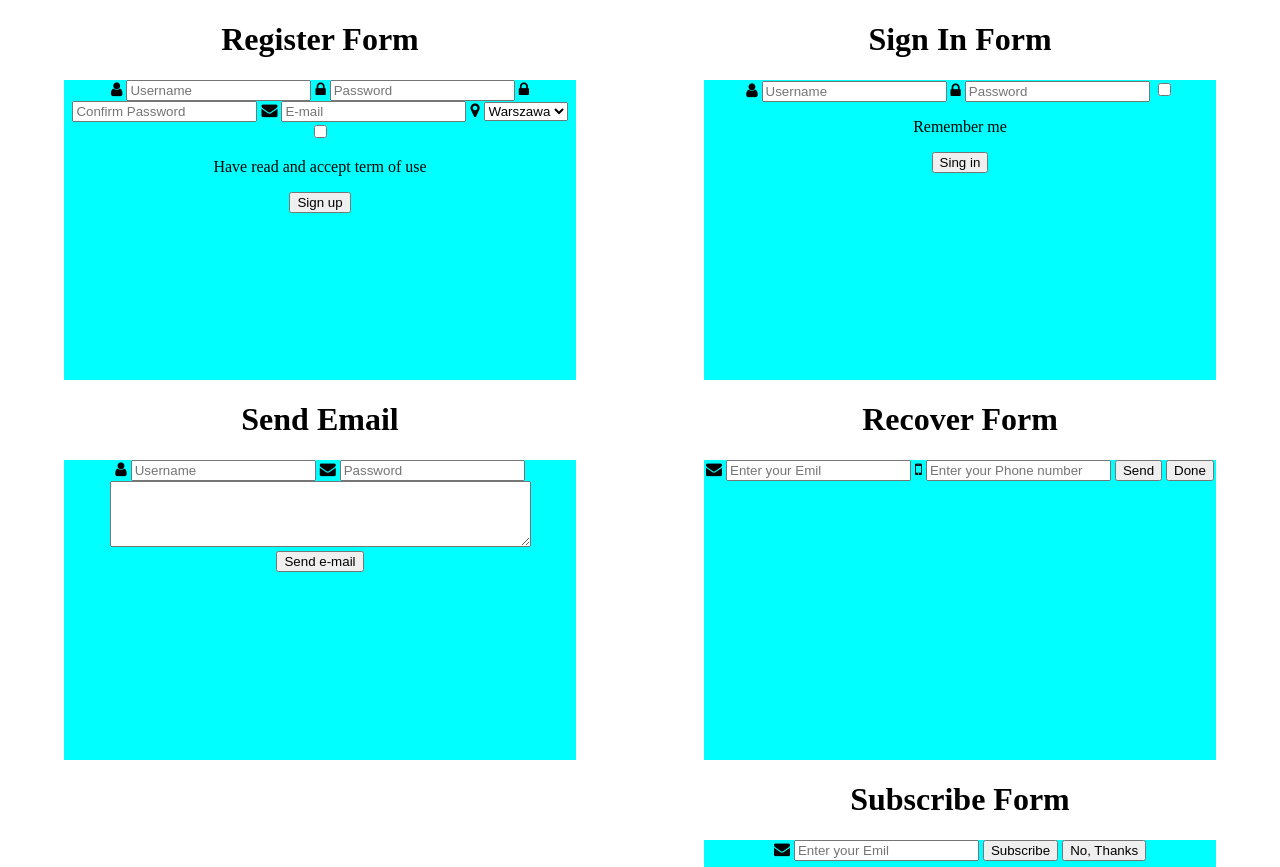
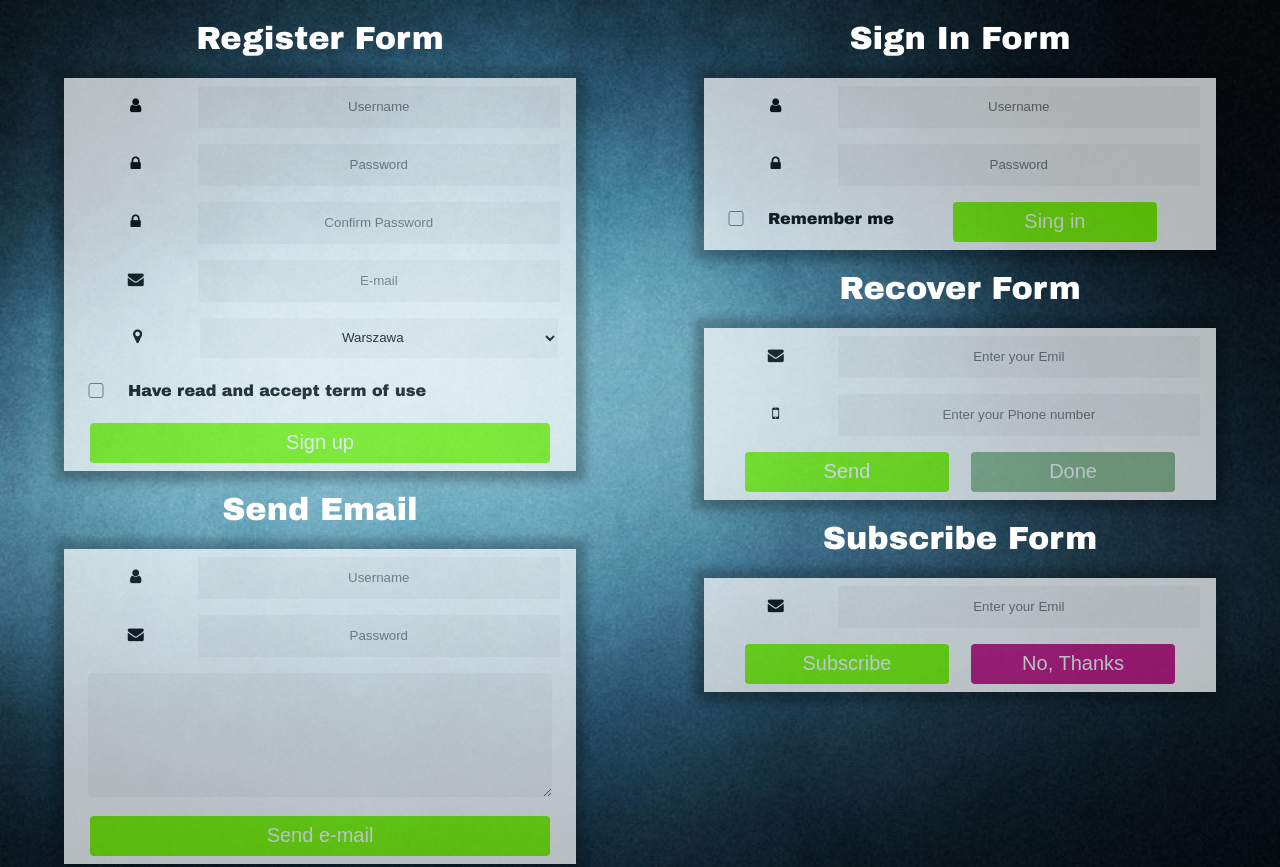
Before and after one commit to marcinmika2/formularze, a plain HTML site: page index.html in a window 1280 px wide. Shown: the top 867 px of the page. Drawn offline with Linux system fonts and the light colour scheme.

Commit message:
Gotowe formularz

```diff
--- a/css/style.css
+++ b/css/style.css
@@ -1,5 +1,11 @@
 body {
 	margin: 0;
+	background-image: url(../img/background.jpg);
+	background-repeat: no-repeat;
+	background-position: center;
+	background-size: cover;
+	font-family: "Arial Black", Gadget, sans-serif;
+	width: auto;
 }
 
 div{
@@ -8,11 +14,123 @@ div{
 	text-align: center;
 }
 
+h1 {
+	width: 100%;
+	color: white;
+	text-align: center;
+}
+
+p {
+	float: left;
+}
 
 form {
 	width: 80%;
-	height: 300px;
 	margin: 0;
 	display: inline-block;
-	background-color: aqua;
+	position: relative;
+	background-color: white;
+	box-shadow: 0px 0px 8px 10px rgba(6, 6, 6, 0.3), 0 6px 20px 0 rgba(0, 0, 0, 0.19);
+	opacity: 0.7;
+	color: black;
 }
+
+#form-2 {
+	margin-bottom: 100px;
+}
+
+input {
+	width: 70%;
+	height: 40px;
+	text-align: center;
+	background-color: whitesmoke;
+	color: black;
+	border: none;
+	margin: 8px;
+}
+
+input:hover {
+	background-color: gainsboro;
+}
+
+.checkBox {
+	display: inline-block;
+	width: 30px;
+	height: 15px;
+	float: left;
+	margin: 17px;
+}
+
+select {
+	width: 70%;
+	height: 40px;
+	text-align: center;
+	background-color: whitesmoke;
+	margin: 8px;
+	border: none;
+}
+
+select:hover{
+	background-color: gainsboro;
+}
+
+textarea {
+	width: 90%;
+	height: 120px;
+	text-align: left;
+	background-color: whitesmoke;
+	color: black;
+	margin: 8px;
+	border: none;
+	border-radius: 4px;
+	overflow: hidden;
+}
+
+textarea:hover{
+	background-color: gainsboro;
+}
+
+button {
+	width: 90%;
+	height: 40px;
+	text-align: center;
+	background-color: lawngreen;
+	border: none;
+	border-radius: 4px;
+	cursor: pointer;
+	margin: 8px;
+	color: white;
+	font-size: 20px
+}
+
+button:hover {
+	background-color: darkgreen;
+}
+
+#buttonDone{
+	background-color: darkseagreen;
+}
+
+#buttonDone:hover{
+	background-color: darkslategrey;
+}
+
+#buttonNo{
+	background-color: mediumvioletred;
+}
+
+#buttonNo:hover{
+	background-color: darkred;
+}
+
+
+i {
+	width: 19%;
+	font-size: larger;
+	margin-left: 15px;
+	text-align: center;
+}
+
+.buttonColumn-2 {
+	width: 40%;
+}
```
Also changed, not shown: index.html (+2 -2 lines), img/background.jpg (added).
